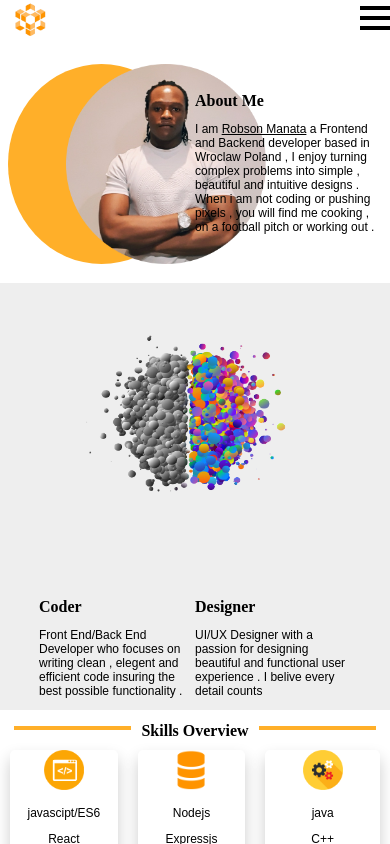
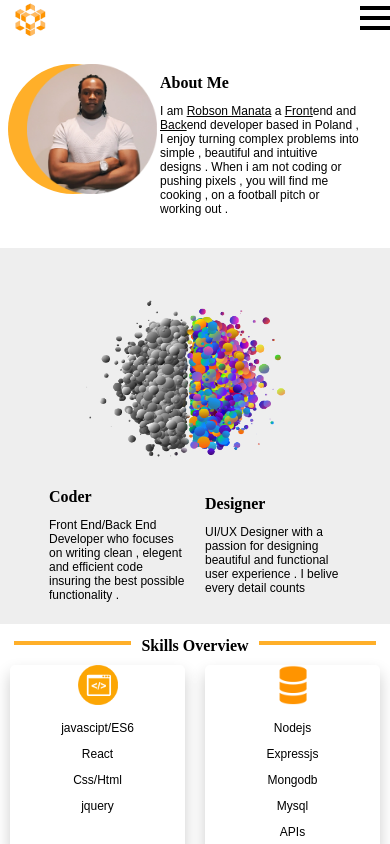
Before and after one commit to robsonmanata/PortfolioModernReact, a React (Vite) app: page /About/about in a window 390 px wide. Shown: the top 844 px of the page. Built offline with nearby package versions, Linux system fonts and the light colour scheme.

Commit message:
about page update

```diff
--- a/src/Components/About/about.css
+++ b/src/Components/About/about.css
@@ -71,9 +71,11 @@ position:absolute;
 }
 .skillsContainer{
     display:flex;
+    flex-wrap: wrap;
 
     & div:nth-child(1){
         flex: 33.3%;
+        width:100px;
         background-color: white;
         text-align: center;
         margin: 10px;
@@ -84,6 +86,7 @@ position:absolute;
 
     & div:nth-child(2){
         flex: 33.3%;
+        width:100px;
         background-color: white;
         text-align: center;
         margin: 10px;
@@ -93,6 +96,7 @@ position:absolute;
 
     & div:nth-child(3){
         flex: 33.3%;
+        width:100px;
         background-color: white;
         text-align: center;
         margin: 10px;
@@ -112,15 +116,18 @@ position:absolute;
     .coder{
         flex: 40%;
         order: 1;
+        padding: 10px;
     }
 
     .designer{
         flex: 40%;
         order:2;
+        padding: 10px;
     }
     .brainimage{
         flex: 75%;
         order: 0;
+        height: 220px;
 
 
         & img:nth-child(1){
@@ -143,8 +150,8 @@ position:absolute;
 
     }
     .circle{
-        width: 200px;
-        height: 200px;
+        width: 130px;
+        height: 130px;
         background-color:#ffaf29;
         border-top-left-radius: 100%;
         border-top-right-radius: 100%;
@@ -157,9 +164,9 @@ position:absolute;
 
         }
         .circleimg{
-            width: 200px;
-            height: 200px;
-            margin-left: 15%;
+            width: 130px;
+            height: 130px;
+            margin-left: 5%;
             position:absolute;
 
             }
--- a/src/Components/About/about.jsx
+++ b/src/Components/About/about.jsx
@@ -15,7 +15,7 @@ function About(){
         <img className="circleimg" src={Robson}></img>
         <div className="aboutme">
             <h1>About Me</h1>
-            <p>I am <u>Robson Manata</u> a Frontend and Backend developer based in Wroclaw Poland ,
+            <p>I am <u>Robson Manata</u> a <u>Front</u>end and <u>Back</u>end developer based in Poland ,
             I enjoy turning complex problems into simple , beautiful and intuitive designs .
             When i am not coding or pushing pixels , you will find me cooking ,
             on a football pitch or working out .</p>
```
